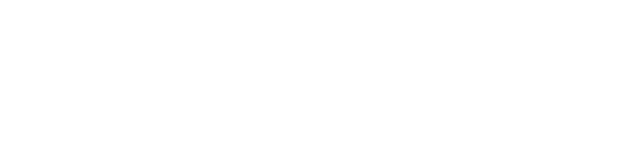
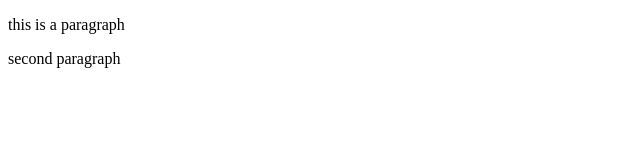
Before and after one commit to mgarafalo/git-test, a plain HTML site: page index.html in a window 1280 px wide. Shown: the whole page, without its empty margins (0-640 px from the left). Drawn offline with Linux system fonts and the light colour scheme.

Commit message:
third commit

```diff
--- a/index.html
+++ b/index.html
@@ -7,6 +7,7 @@
     <title>Git Intro</title>
 </head>
 <body>
-
+    <p>this is a paragraph</p>
+    <p>second paragraph</p>
 </body>
 </html>
```
